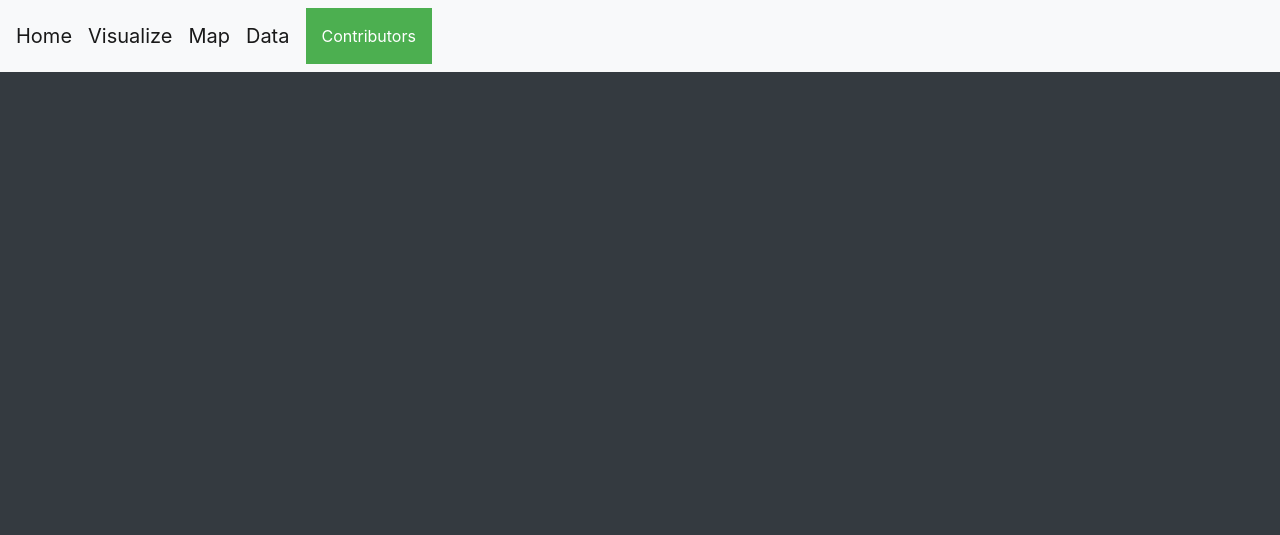
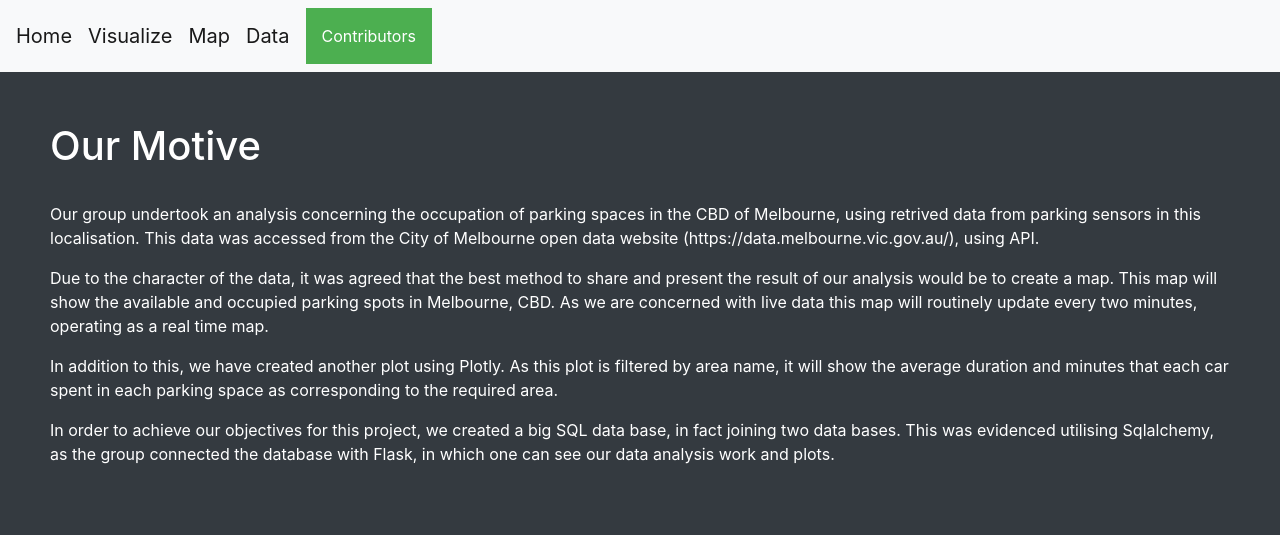
Before and after one commit to Rishi0406/project_2, a plain HTML site: page templates/index.html in a window 1280 px wide. Drawn offline with nearby package versions, Linux system fonts and the light colour scheme.

Commit message:
Update index.html
update landing page with summary

```diff
--- a/templates/index.html
+++ b/templates/index.html
@@ -4,6 +4,7 @@
     <meta charset="utf-8">
     <title>Home</title>
     <meta name="viewport" content="width=device-width, initial-scale=1, shrink-to-fit=no">
+    <script src="https://d3js.org/d3.v5.min.js"></script>
     <style>
       .dropbtn {
         background-color: #4CAF50;
@@ -30,6 +31,11 @@
         text-decoration: none;
         display: block;
       }
+      .about-section {
+        padding: 50px;
+        text-align: left;
+        color: white;
+      }
       .dropdown-content a:hover {background-color: #ddd;}
 
       .dropdown:hover .dropdown-content {display: block;}
@@ -42,7 +48,7 @@
 
 <body class="bg-dark">
     <nav class="navbar navbar-expand-lg navbar-light bg-light">
-        <a class="navbar-brand" href="home.html">Home</a>
+        <a class="navbar-brand" href="index.html">Home</a>
         <button class="navbar-toggler" type="button" data-toggle="collapse" data-target="#navbarNavDropdown" aria-controls="navbarNavDropdown" aria-expanded="false" aria-label="Toggle navigation">
           <span class="navbar-toggler-icon"></span>
         </button>
@@ -70,5 +76,12 @@
           </div>
         </div>
     </nav>
+    <div class="about-section">
+    <h1>Our Motive</h1><br>
+    <p>Our group undertook an analysis concerning the occupation of parking spaces in the CBD of Melbourne, using retrived data from parking sensors in this localisation. This data was accessed from the City of Melbourne open data website (https://data.melbourne.vic.gov.au/), using API.</p>
+    <p>Due to the character of the data, it was agreed that the best method to share and present the result of our analysis would be to create a map.  This map will show the available and occupied parking spots in Melbourne, CBD. As we are concerned with live data this map will routinely update every two minutes, operating as a real time map.</p>
+    <p>In addition to this, we have created another plot using Plotly. As this plot is filtered by area name, it will show the average duration and minutes that each car spent in each parking space as corresponding to the required area.</p>
+    <p>In order to achieve our objectives for this project, we created a big SQL data base, in fact joining two data bases. This was evidenced utilising Sqlalchemy, as the group connected the database with Flask, in which one can see our data analysis work and plots.</p>
+  </div>
 </body>
 </html>
```
